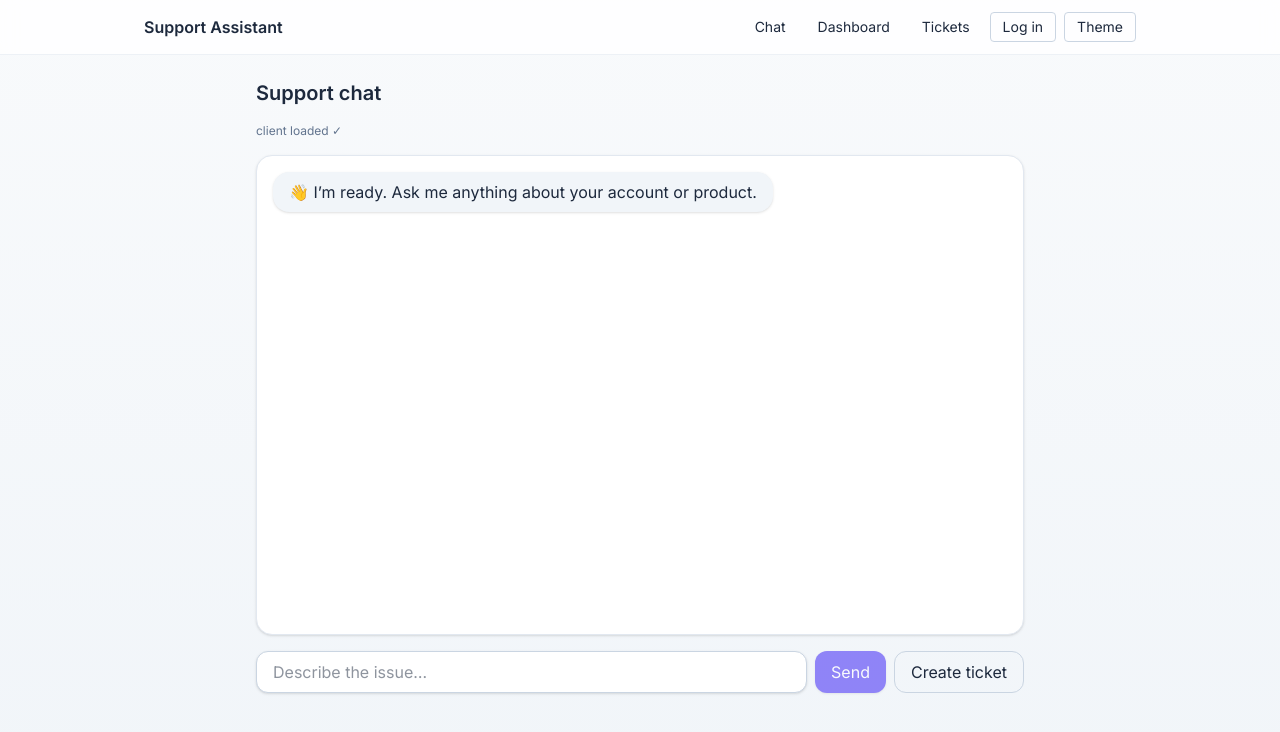
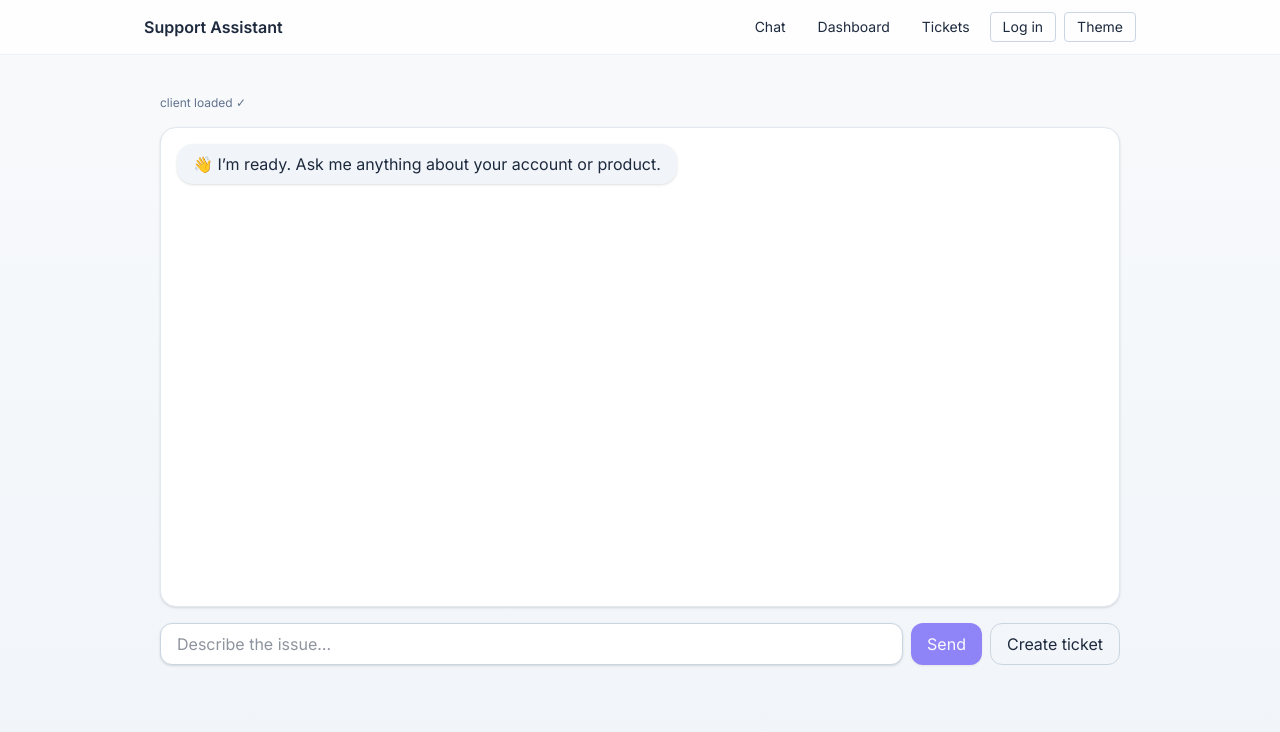
Before and after one commit to kanchNaik/ai_powered_customersupport_bot, a Next.js app: page /support in a window 1280 px wide. Shown: the top 732 px of the page. Built offline with nearby package versions, Linux system fonts and the light colour scheme; no server answers.

Commit message:
Update page.tsx

```diff
--- a/app/support/page.tsx
+++ b/app/support/page.tsx
@@ -1,18 +1,13 @@
 // app/support/page.tsx
-export const dynamic = 'force-dynamic'; // don't prerender, always render fresh
-
 import SupportChatClient from './support-client';
 
-export default function SupportPage({
-  searchParams,
-}: {
-  searchParams?: { conv?: string };
-}) {
-  const conv = searchParams?.conv ?? '';
+export const dynamic = 'force-dynamic'; // render with cookies/session
+
+export default async function SupportPage() {
+  // No redirect here—chat is public. Auth is handled client-side.
   return (
-    <div className="mx-auto max-w-3xl space-y-4">
-      <h1 className="text-xl font-semibold">Support chat</h1>
-      <SupportChatClient initialConversationId={conv} />
+    <div className="mx-auto max-w-6xl p-4">
+      <SupportChatClient />
     </div>
   );
 }
```
